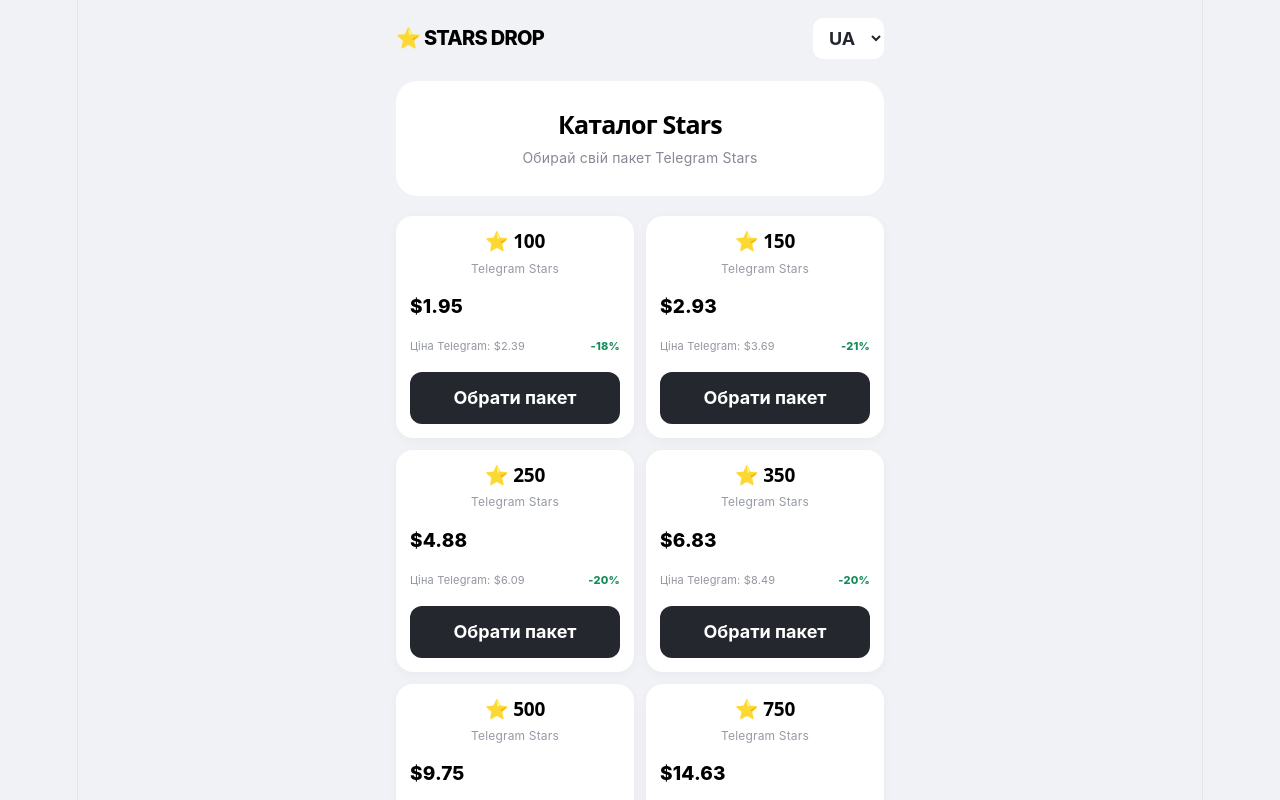
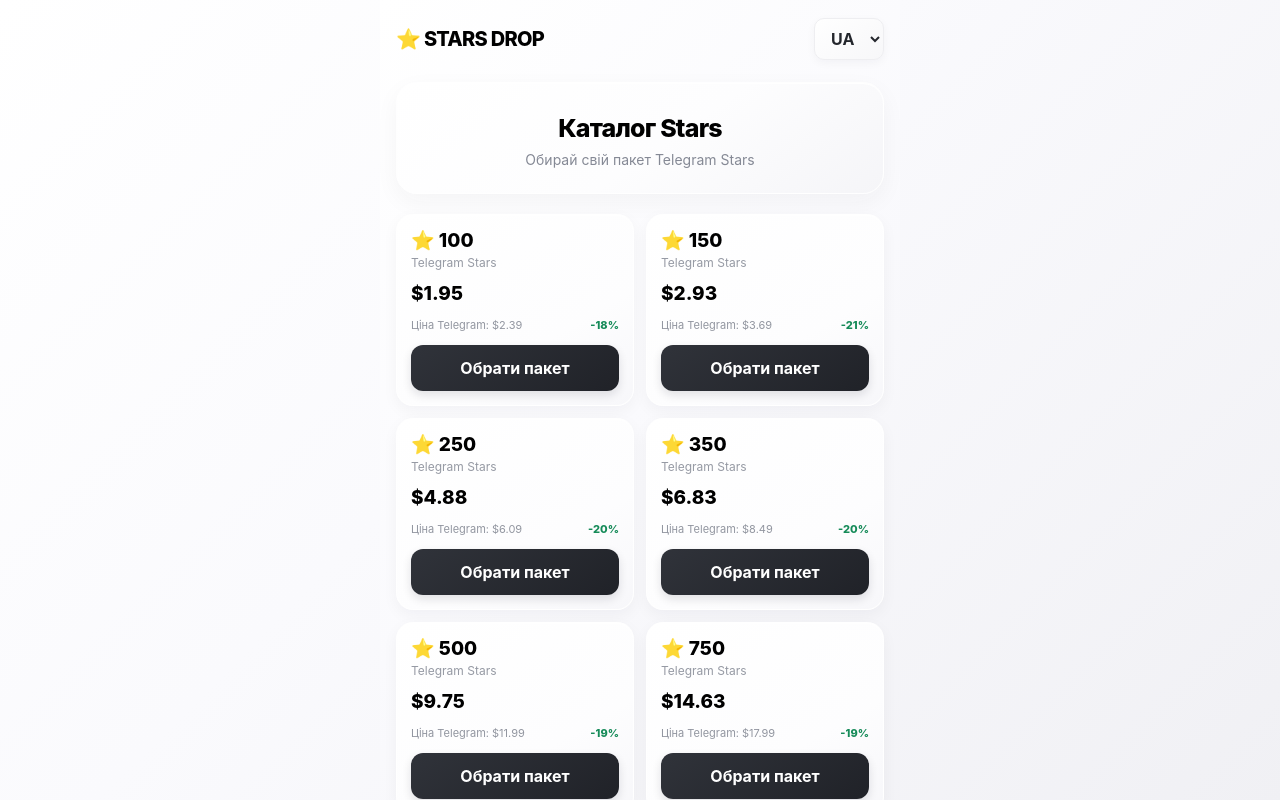
Before and after one commit to Cotif155/star-drop-miniapp, a React (Vite) app in the folder frontend/: page / in a window 1280 px wide. Shown: the top 800 px of the page. Built offline with nearby package versions, Linux system fonts and the light colour scheme.

Commit message:
Update pearl white design

```diff
--- a/frontend/src/App.css
+++ b/frontend/src/App.css
@@ -1,288 +1,605 @@
 * {
+
   box-sizing: border-box;
+
 }
+
 body {
+
   margin: 0;
-  background: #f1f2f5;
+
+  background:
+
+    radial-gradient(ellipse at 15% 5%, #ffffff 0%, transparent 42%),
+
+    radial-gradient(ellipse at 90% 35%, #f5f5f7 0%, transparent 45%),
+
+    linear-gradient(145deg, #ffffff 0%, #f7f7f9 48%, #eeeeF2 100%);
+
+  background-attachment: fixed;
+
   color: #111111;
-  font-family: -apple-system, BlinkMacSystemFont, "Segoe UI", sans-serif;
+
+  font-family: -apple-system, BlinkMacSystemFont, «Segoe UI», sans-serif;
+
 }
+
 button, select {
+
   font: inherit;
+
 }
+
 .app {
+
   width: 100%;
+
   max-width: 520px;
+
   min-height: 100vh;
+
   margin: 0 auto;
+
   padding: 18px 16px 30px;
+
 }
+
 .topbar {
+
   display: flex;
+
   justify-content: space-between;
+
   align-items: center;
+
   margin-bottom: 22px;
+
 }
+
 .brand {
+
   font-size: 20px;
+
   font-weight: 850;
+
   letter-spacing: -0.7px;
+
   color: #000000;
+
 }
+
 .topbar select {
-  border: 0;
-  background: white;
+
+  border: 1px solid #eeeeF1;
+
+  background: linear-gradient(145deg, #ffffff, #f7f7f9);
+
   border-radius: 10px;
+
   padding: 9px 12px;
+
   font-weight: 700;
+
   color: #24272d;
+
+  box-shadow: 0 3px 10px rgba(30, 30, 40, 0.04);
+
 }
+
 .hero {
-  background: white;
+
+  background: linear-gradient(145deg, #ffffff 0%, #fdfdfe 55%, #f5f5f8 100%);
+
+  border: 1px solid rgba(255, 255, 255, 0.9);
+
   border-radius: 21px;
+
   padding: 25px 18px;
+
   text-align: center;
+
   margin-bottom: 20px;
+
+  box-shadow:
+
+    0 8px 25px rgba(35, 35, 50, 0.045),
+
+    inset 0 1px 0 rgba(255, 255, 255, 1);
+
 }
+
 .hero h1 {
+
   font-size: 25px;
+
   margin: 5px 0 8px;
+
   letter-spacing: -0.8px;
+
   color: #000000;
+
   font-weight: 850;
+
 }
+
 .hero p {
+
   color: #858995;
+
   margin: 0;
+
   font-size: 14px;
+
 }
+
 .package-list {
+
   display: grid;
+
   grid-template-columns: repeat(2, minmax(0, 1fr));
+
   gap: 12px;
+
 }
+
 .package-card {
-  background: white;
+
+  background: linear-gradient(150deg, #ffffff 0%, #fdfdfe 65%, #f7f7fa 100%);
+
+  border: 1px solid rgba(255, 255, 255, 0.95);
+
   border-radius: 17px;
+
   padding: 14px;
+
   min-width: 0;
-  box-shadow: 0 3px 12px rgba(20, 25, 35, 0.035);
+
+  box-shadow:
+
+    0 5px 16px rgba(25, 25, 40, 0.045),
+
+    inset 0 1px 0 #ffffff;
+
 }
+
 .package-top {
+
   display: flex;
+
   flex-direction: column;
+
   gap: 12px;
+
 }
+
 .package-top h2 {
+
   font-size: 19px;
+
   margin: 0 0 3px;
+
   color: #000000;
+
   font-weight: 850;
+
 }
+
 .package-top p {
+
   color: #969aa4;
+
   font-size: 12px;
+
   margin: 0;
+
 }
+
 .price-block {
+
   display: flex;
+
   justify-content: space-between;
+
   align-items: center;
+
   gap: 5px;
+
 }
+
 .price-block strong {
+
   font-size: 19px;
+
   font-weight: 800;
+
   color: #000000;
+
 }
+
 .price-block span {
+
   color: #656b77;
+
   font-size: 12px;
+
   font-weight: 700;
+
 }
 .package-info {
+
   display: flex;
+
   justify-content: space-between;
+
   gap: 5px;
+
   align-items: center;
+
   margin: 13px 0;
+
   font-size: 11px;
+
   color: #9296a0;
+
 }
+
 .saving {
+
   color: #168b59 !important;
+
   font-weight: 800;
+
 }
+
 .primary-button {
+
   width: 100%;
+
   border: none;
+
   border-radius: 12px;
+
   padding: 13px 10px;
-  background: #24272d;
+
+  background: linear-gradient(145deg, #30333a, #202228);
+
   color: white;
+
   font-weight: 750;
+
   cursor: pointer;
+
   transition: 0.15s;
+
+  box-shadow: 0 4px 10px rgba(20, 20, 30, 0.12);
+
 }
+
 .primary-button:active {
+
   transform: scale(0.98);
+
   background: #41454e;
+
 }
+
 .large {
+
   margin-top: 18px;
+
   padding: 16px;
+
   font-size: 15px;
+
 }
+
 .content-screen {
-  background: white;
+
+  background: linear-gradient(145deg, #ffffff 0%, #fdfdfe 60%, #f6f6f9 100%);
+
+  border: 1px solid rgba(255, 255, 255, 0.95);
+
   border-radius: 21px;
+
   padding: 20px;
-  box-shadow: 0 3px 14px rgba(20, 25, 35, 0.035);
+
+  box-shadow:
+
+    0 8px 25px rgba(35, 35, 50, 0.045),
+
+    inset 0 1px 0 #ffffff;
+
 }
+
 .content-screen h1 {
+
   font-size: 24px;
+
   margin: 12px 0;
+
   color: #000000;
+
   font-weight: 850;
+
 }
+
 .back-button {
-  border: none;
-  background: #f0f1f4;
+
+  border: 1px solid #eeeeF1;
+
+  background: linear-gradient(145deg, #ffffff, #f1f1f4);
+
   color: #343740;
+
   padding: 10px 14px;
+
   border-radius: 10px;
+
   font-weight: 700;
+
   cursor: pointer;
+
 }
+
 .details-card {
-  background: #f5f6f8;
+
+  background: linear-gradient(145deg, #ffffff, #f5f5f8);
+
+  border: 1px solid #eeeeF2;
+
   border-radius: 16px;
+
   padding: 17px;
+
   margin-top: 15px;
+
 }
+
 .detail-row {
+
   display: flex;
+
   justify-content: space-between;
+
   align-items: center;
+
   padding: 12px 0;
-  border-bottom: 1px solid #e5e6e9;
+
+  border-bottom: 1px solid #e8e8ec;
+
   font-size: 14px;
+
   gap: 10px;
+
 }
+
 .detail-row:last-child {
+
   border-bottom: none;
+
 }
+
 .detail-row span {
+
   color: #777c87;
+
 }
+
 .detail-row strong {
+
   font-weight: 800;
+
   color: #000000;
+
 }
+
 .muted {
+
   color: #858995;
+
   font-size: 14px;
+
 }
+
 .payment-options {
+
   display: flex;
+
   flex-direction: column;
+
   gap: 12px;
+
   margin-top: 20px;
+
 }
+
 .payment-option {
+
   display: flex;
+
   align-items: center;
+
   gap: 13px;
+
   width: 100%;
+
   padding: 16px;
-  border: 1px solid #e8e9ed;
+
+  border: 1px solid #e8e8ed;
+
   border-radius: 15px;
-  background: #f8f9fb;
+
+  background: linear-gradient(145deg, #ffffff, #f7f7fa);
+
   text-align: left;
+
   cursor: pointer;
+
 }
+
 .payment-option strong {
+
   display: block;
+
   font-size: 16px;
+
 }
+
 .payment-option small {
+
   display: block;
+
   color: #747985;
+
   font-size: 13px;
+
   margin-top: 5px;
+
 }
+
 .payment-option > span:last-child {
+
   margin-left: auto;
+
   font-size: 25px;
+
   color: #9296a0;
+
 }
+
 .coin-icon {
+
   width: 43px;
+
   height: 43px;
+
   display: flex;
+
   align-items: center;
+
   justify-content: center;
+
   border-radius: 50%;
+
   color: white;
+
   font-size: 21px;
+
   font-weight: 800;
+
 }
+
 .ton-icon {
+
   background: #168bd2;
+
 }
+
 .usdt-icon {
+
   background: #24a47a;
+
 }
 .payment-details {
+
   margin-top: 18px;
+
 }
+
 .demo-label {
+
   display: inline-block;
+
   padding: 7px 11px;
+
   border-radius: 8px;
-  background: #e9edf5;
+
+  background: #f0f1f5;
+
   color: #4e5d78;
+
   font-size: 11px;
+
   font-weight: 800;
+
   text-transform: uppercase;
+
 }
+
 .payment-details h2 {
+
   font-size: 25px;
+
   margin: 16px 0 5px;
+
   color: #000000;
+
 }
+
 .amount-label,
+
 .address-label {
+
   color: #777c87;
+
   font-size: 13px;
+
   margin-top: 20px;
+
 }
+
 .amount-value {
+
   font-size: 25px;
+
   font-weight: 850;
+
   margin-top: 7px;
+
   color: #000000;
+
 }
+
 .wallet-address {
+
   margin-top: 9px;
+
   padding: 13px;
-  background: white;
-  border: 1px solid #e2e4e9;
+
+  background: linear-gradient(145deg, #ffffff, #f8f8fa);
+
+  border: 1px solid #e5e5ea;
+
   border-radius: 11px;
+
   font-size: 12px;
+
   line-height: 1.6;
+
   overflow-wrap: anywhere;
+
   color: #30343c;
+
   font-weight: 650;
+
 }
+
 .secondary-button {
+
   width: 100%;
+
   padding: 13px;
+
   margin-top: 10px;
-  border: 1px solid #dfe1e6;
-  background: white;
+
+  border: 1px solid #e1e1e7;
+
+  background: linear-gradient(145deg, #ffffff, #f7f7f9);
+
   border-radius: 11px;
+
   font-weight: 750;
+
   color: #282b32;
 
   cursor: pointer;
@@ -340,3 +657,25 @@ button, select {
   }
 
 }
+/* STARS DROP — pearl white background */
+html,
+body,
+#root {
+  background: linear-gradient(
+    135deg,
+    #ffffff 0%,
+    #fafafd 30%,
+    #f0f0f4 70%,
+    #f8f8fa 100%
+  ) !important;
+}
+.app {
+  background: linear-gradient(
+    135deg,
+    #ffffff 0%,
+    #fafafd 30%,
+    #f0f0f4 70%,
+    #f8f8fa 100%
+  ) !important;
+  min-height: 100vh;
+}
--- a/frontend/src/index.css
+++ b/frontend/src/index.css
@@ -1,111 +1,27 @@
 :root {
-  --text: #6b6375;
-  --text-h: #08060d;
-  --bg: #fff;
-  --border: #e5e4e7;
-  --code-bg: #f4f3ec;
-  --accent: #aa3bff;
-  --accent-bg: rgba(170, 59, 255, 0.1);
-  --accent-border: rgba(170, 59, 255, 0.5);
-  --social-bg: rgba(244, 243, 236, 0.5);
-  --shadow:
-    rgba(0, 0, 0, 0.1) 0 10px 15px -3px, rgba(0, 0, 0, 0.05) 0 4px 6px -2px;
-
-  --sans: system-ui, 'Segoe UI', Roboto, sans-serif;
-  --heading: system-ui, 'Segoe UI', Roboto, sans-serif;
-  --mono: ui-monospace, Consolas, monospace;
-
-  font: 18px/145% var(--sans);
-  letter-spacing: 0.18px;
-  color-scheme: light dark;
-  color: var(--text);
-  background: var(--bg);
+  font-family: -apple-system, BlinkMacSystemFont, "Segoe UI", sans-serif;
+  color: #111111;
+  background: #f8f8fa;
+  color-scheme: light;
   font-synthesis: none;
   text-rendering: optimizeLegibility;
   -webkit-font-smoothing: antialiased;
   -moz-osx-font-smoothing: grayscale;
-
-  @media (max-width: 1024px) {
-    font-size: 16px;
-  }
 }
-
-@media (prefers-color-scheme: dark) {
-  :root {
-    --text: #9ca3af;
-    --text-h: #f3f4f6;
-    --bg: #16171d;
-    --border: #2e303a;
-    --code-bg: #1f2028;
-    --accent: #c084fc;
-    --accent-bg: rgba(192, 132, 252, 0.15);
-    --accent-border: rgba(192, 132, 252, 0.5);
-    --social-bg: rgba(47, 48, 58, 0.5);
-    --shadow:
-      rgba(0, 0, 0, 0.4) 0 10px 15px -3px, rgba(0, 0, 0, 0.25) 0 4px 6px -2px;
-  }
-
-  #social .button-icon {
-    filter: invert(1) brightness(2);
-  }
+* {
+  box-sizing: border-box;
 }
-
+html {
+  min-height: 100%;
+  background: #f8f8fa;
+}
 body {
   margin: 0;
+  min-width: 320px;
+  min-height: 100vh;
 }
-
 #root {
-  width: 1126px;
-  max-width: 100%;
+  width: 100%;
+  min-height: 100vh;
   margin: 0 auto;
-  text-align: center;
-  border-inline: 1px solid var(--border);
-  min-height: 100svh;
-  display: flex;
-  flex-direction: column;
-  box-sizing: border-box;
 }
-
-h1,
-h2 {
-  font-family: var(--heading);
-  font-weight: 500;
-  color: var(--text-h);
-}
-
-h1 {
-  font-size: 56px;
-  letter-spacing: -1.68px;
-  margin: 32px 0;
-  @media (max-width: 1024px) {
-    font-size: 36px;
-    margin: 20px 0;
-  }
-}
-h2 {
-  font-size: 24px;
-  line-height: 118%;
-  letter-spacing: -0.24px;
-  margin: 0 0 8px;
-  @media (max-width: 1024px) {
-    font-size: 20px;
-  }
-}
-p {
-  margin: 0;
-}
-
-code,
-.counter {
-  font-family: var(--mono);
-  display: inline-flex;
-  border-radius: 4px;
-  color: var(--text-h);
-}
-
-code {
-  font-size: 15px;
-  line-height: 135%;
-  padding: 4px 8px;
-  background: var(--code-bg);
-}
```
